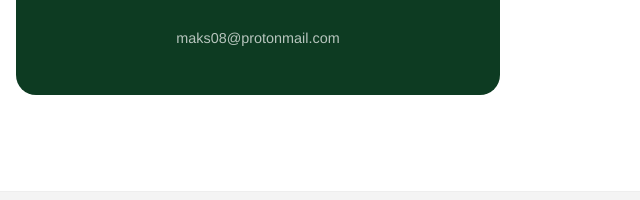
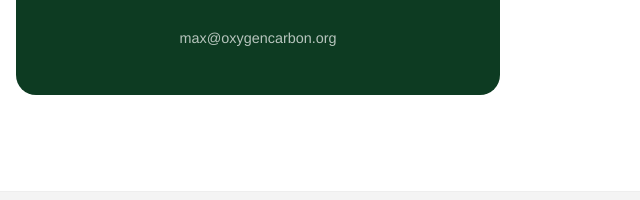
Before and after one commit to urewo396/OxyGen-site, a plain HTML site: page index.html in a window 1280 px wide. Shown: the part 4381-4581 px from the top of the page, 640-1280 px from the left. Drawn offline with Linux system fonts and the light colour scheme.

Commit message:
changed email

```diff
--- a/index.html
+++ b/index.html
@@ -776,7 +776,7 @@
                     Connect on Solvearn
                 </a>
                 <div style="text-align: center; margin-top: 1rem;">
-                    <a href="mailto:maks08@protonmail.com" class="link-email">maks08@protonmail.com</a>
+                    <a href="mailto:max@oxygencarbon.org" class="link-email">max@oxygencarbon.org</a>
                 </div>
             </div>
         </div>
```
